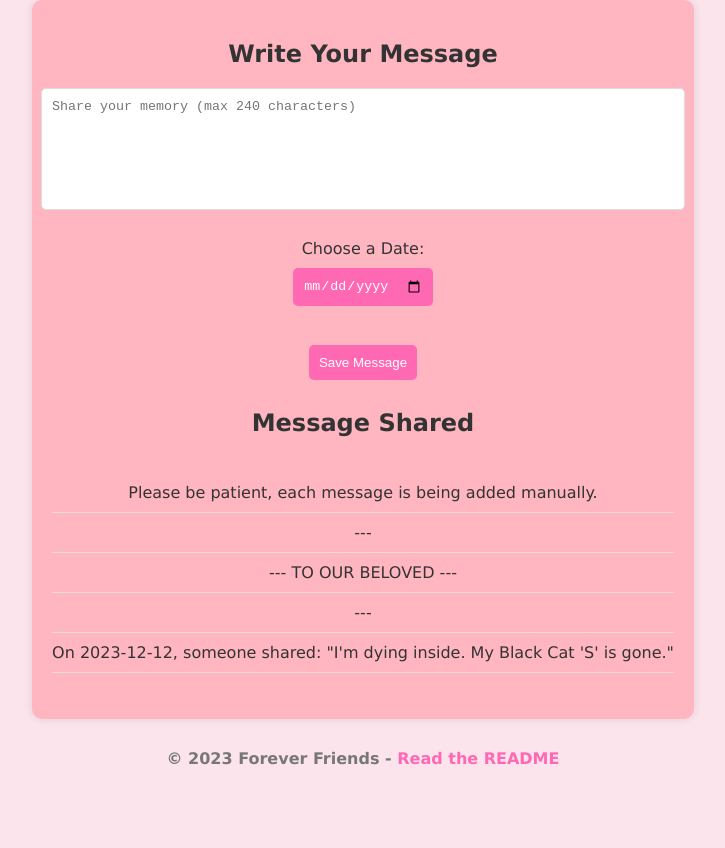
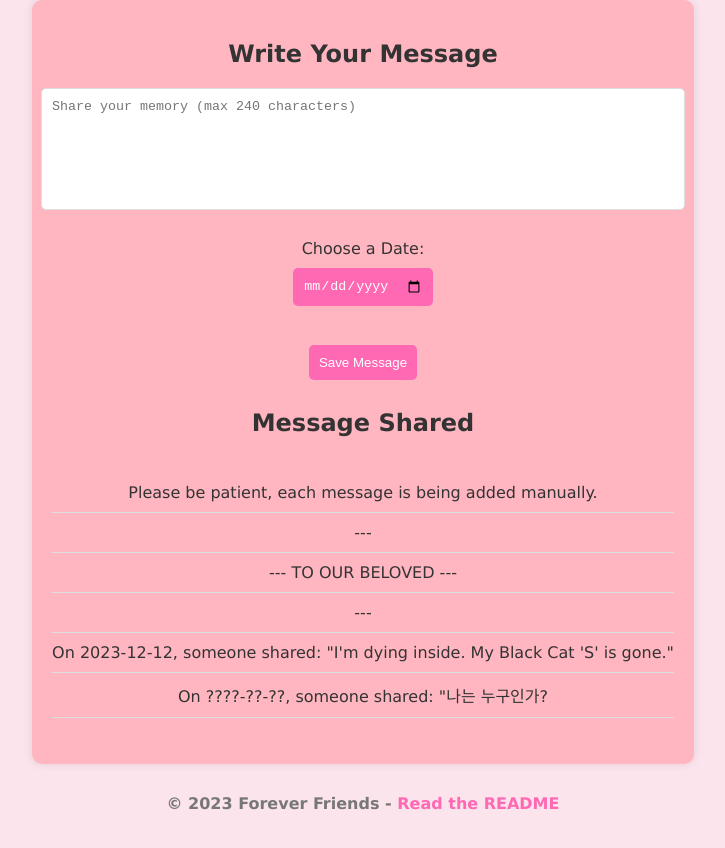
Before and after one commit to themonadmemory/ForeverFriends, a plain HTML site: page index.html in a window 1280 px wide. Shown: the part 294-1142 px from the top of the page, without its empty margins (277-1002 px from the left). Before the commit the page ends 1112 px from the top, so only its background shows below. Drawn offline with Linux system fonts and the light colour scheme.

Commit message:
Update index.html

```diff
--- a/index.html
+++ b/index.html
@@ -135,6 +135,8 @@
                 <li>--- TO OUR BELOVED ---</li>
                 <li>---</li>
                 <li>On 2023-12-12, someone shared: "I'm dying inside. My Black Cat 'S' is gone."</li>
+                <li>On ????-??-??, someone shared: "나는 누구인가?</li>
+
             </ul>
         </div>
     </div>
```
